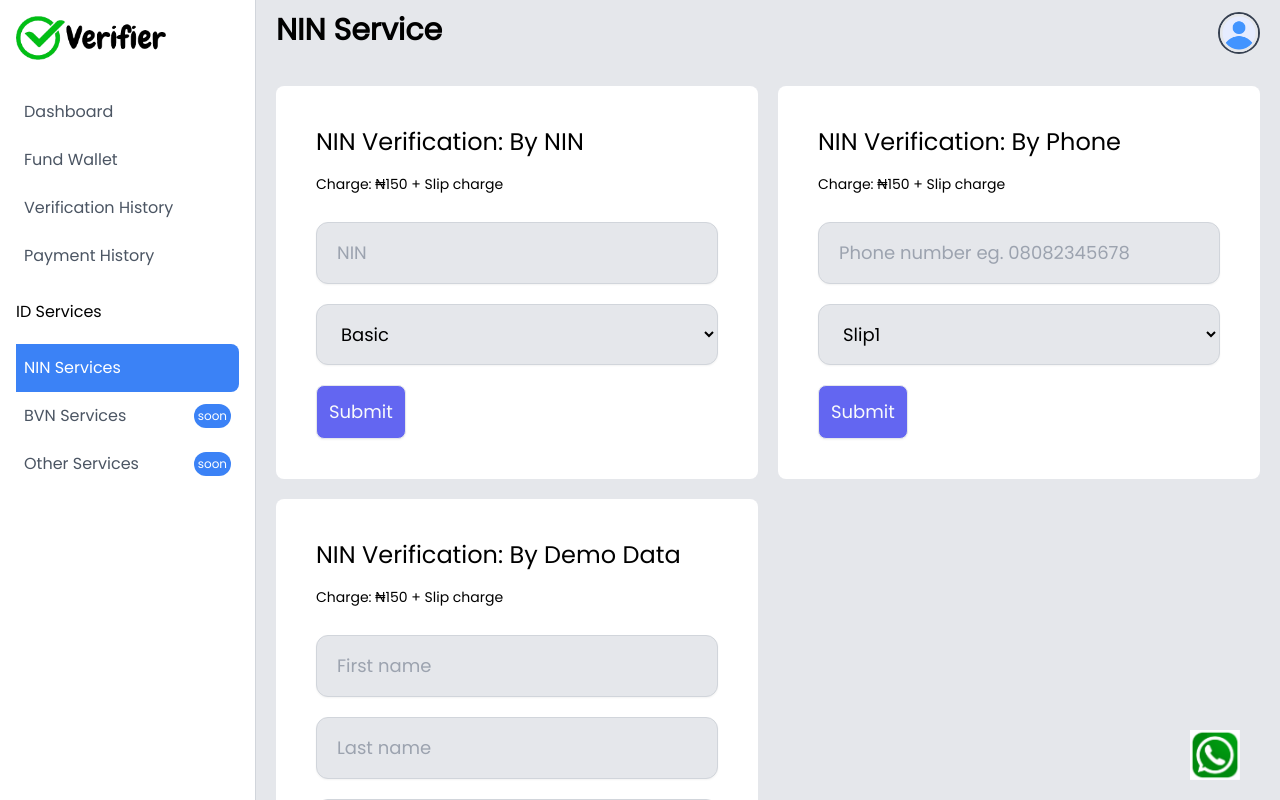
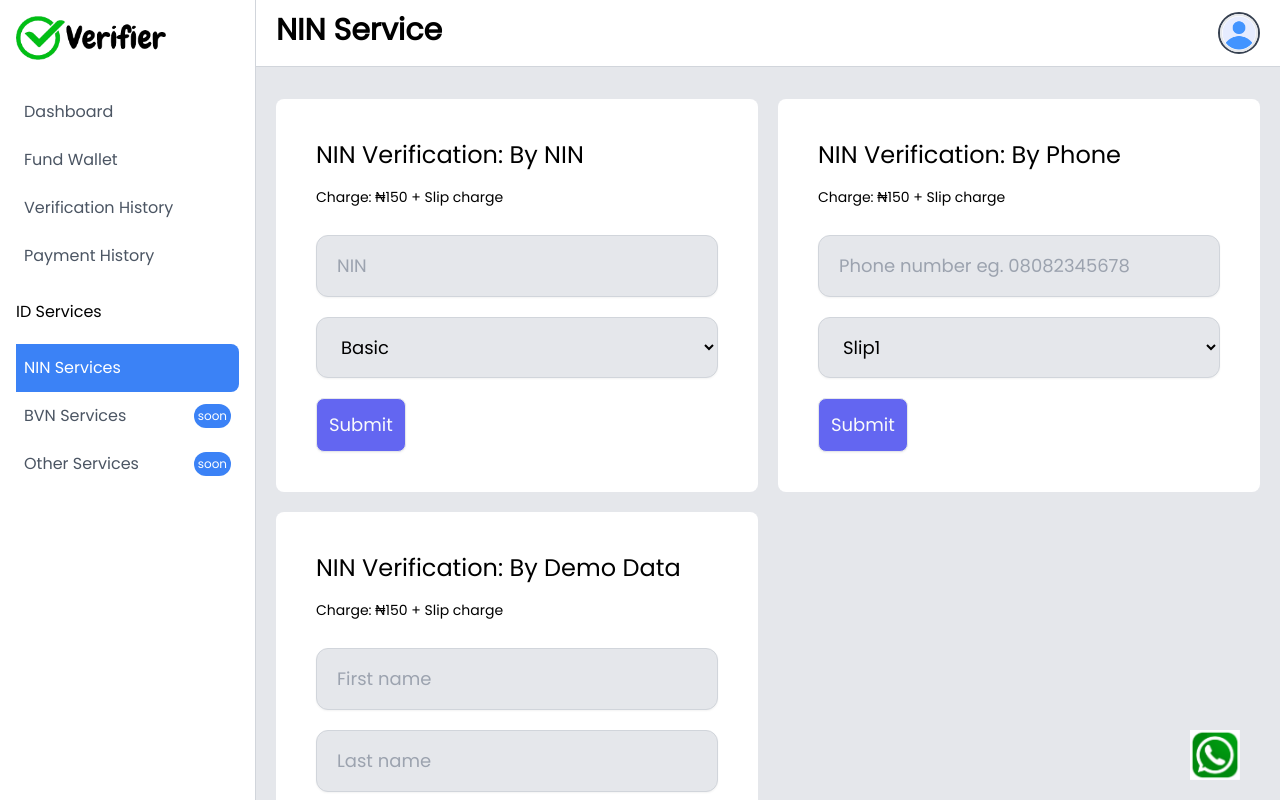
Before and after one commit to Maxzeno/verify_app_frontend, a React (Create React App) app: page /nin-service in a window 1280 px wide. Built offline with nearby package versions, Linux system fonts and the light colour scheme; no server answers; sample sign-in values are in the browser's storage.

Commit message:
added border and color to navbar dash

```diff
--- a/src/components/NavDrop.jsx
+++ b/src/components/NavDrop.jsx
@@ -31,7 +31,7 @@ function NavDrop() {
         />
       </div>
       {show && (
-        <div className="w-40 text-neutral-700 py-2 shadow-md rounded-md px-2 absolute top-10 right-0 bg-white">
+        <div className="w-40 text-neutral-700 py-2 shadow-md rounded-md px-2 absolute top-10 right-0 bg-white  border border-gray-300">
           <Link to="/dashboard">
             <div
               className="hover:text-neutral-500 border-b px-2 py-2 flex"
--- a/src/components/forms/NinVerify.jsx
+++ b/src/components/forms/NinVerify.jsx
@@ -43,14 +43,14 @@ export default function NINVerify() {
         } catch (error) {
           console.log(error);
           toast.error("An error occurred", {
-            duration: 100000,
+            duration: 20000,
           });
         }
       } catch (error) {
         console.log(error?.response?.data?.error || "An error occurred");
 
         toast.error(error?.response?.data?.error || "An error occurred", {
-          duration: 100000,
+          duration: 20000,
         });
       }
     },
--- a/src/components/navDash.jsx
+++ b/src/components/navDash.jsx
@@ -153,7 +153,7 @@ export default function NavbarCore({ children, headerName = "Dashboard" }) {
           </div>
 
           <div className="overflow-auto md:col-span-4 relative w-auto bg-gray-200">
-            <nav className="py-3">
+            <nav className="py-3 bg-white mb-3 border-b border-gray-300">
               <div className="flex justify-between px-5">
                 <div className="font-extrabold text-3xl">{headerName}</div>
                 <div className="flex">
```
